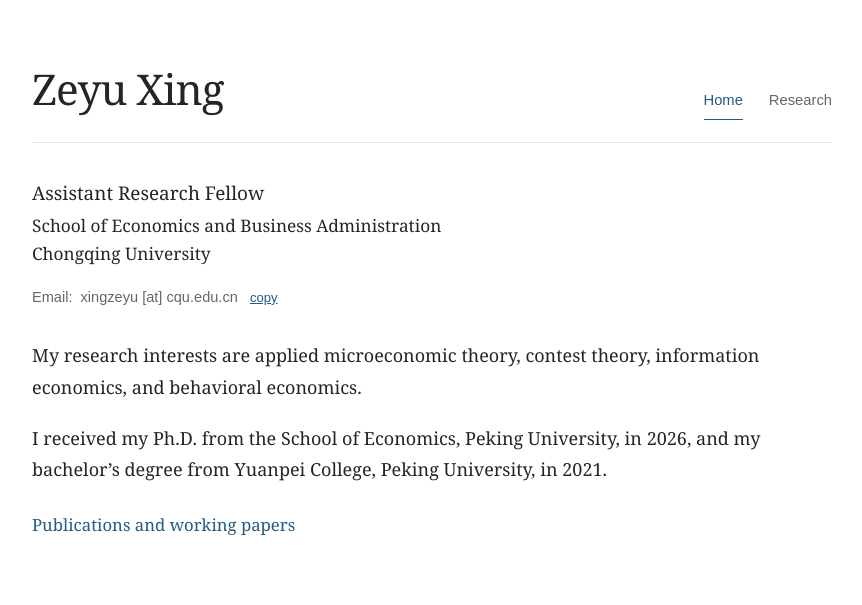
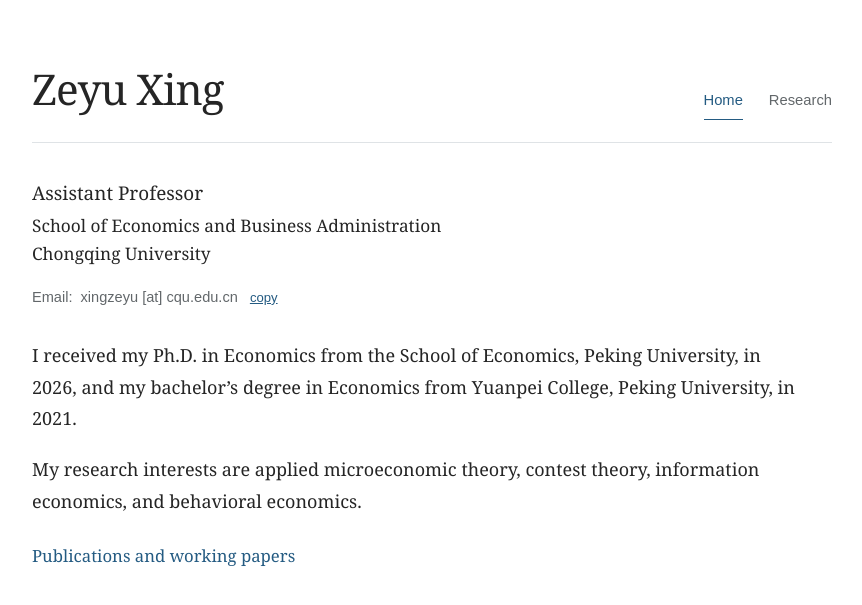
Before and after one commit to zeyu-xing/zeyu-xing.github.io, a Jekyll site: the page built from _pages/about.md, in a window 1280 px wide. Shown: the top 605 px of the page, without its empty margins (208-1070 px from the left). Built offline with Jekyll 4.4.1, drawn with Linux system fonts in a browser that asks for light colours.

Commit message:
Revise academic title and show economics degrees before research interests

```diff
--- a/_config.yml
+++ b/_config.yml
@@ -12,7 +12,7 @@ site_theme               : "default" # The available themes options are "default
 title                    : "Zeyu Xing"
 title_separator          : "-"
 name                     : &name "Zeyu Xing"
-description              : &description "Zeyu Xing, Assistant Research Fellow at Chongqing University. Applied microeconomic theory, contest theory, information economics, and behavioral economics."
+description              : &description "Zeyu Xing, Assistant Professor at Chongqing University. Applied microeconomic theory, contest theory, information economics, and behavioral economics."
 url                      : "https://zeyu-xing.github.io"
 baseurl                  : "" # the subpath of your site, e.g. "/blog"
 repository               : "zeyu-xing/zeyu-xing.github.io"
@@ -25,7 +25,7 @@ author:
   avatar           :
   name             : "Zeyu Xing"
   pronouns         : # example: "she/her"
-  bio              : "Assistant Research Fellow"
+  bio              : "Assistant Professor"
   location         : "Chongqing, China"
   employer         : "Chongqing University"
   department       : "School of Economics and Business Administration"
--- a/_pages/about.md
+++ b/_pages/about.md
@@ -3,7 +3,7 @@ layout: academic
 title: "Home"
 home: true
 permalink: /
-description: "Zeyu Xing, Assistant Research Fellow at Chongqing University. Applied microeconomic theory, contest theory, information economics, and behavioral economics."
+description: "Zeyu Xing, Assistant Professor at Chongqing University. Applied microeconomic theory, contest theory, information economics, and behavioral economics."
 redirect_from:
   - /about/
   - /about.html
@@ -16,9 +16,9 @@ redirect_from:
 </div>
 
 <div class="biography" markdown="1">
+I received my Ph.D. in Economics from the School of Economics, Peking University, in 2026, and my bachelor's degree in Economics from Yuanpei College, Peking University, in 2021.
+
 My research interests are applied microeconomic theory, contest theory, information economics, and behavioral economics.
-
-I received my Ph.D. from the School of Economics, Peking University, in 2026, and my bachelor's degree from Yuanpei College, Peking University, in 2021.
 </div>
 
 <p class="research-link"><a href="{{ '/research/' | relative_url }}">Publications and working papers</a></p>
```
